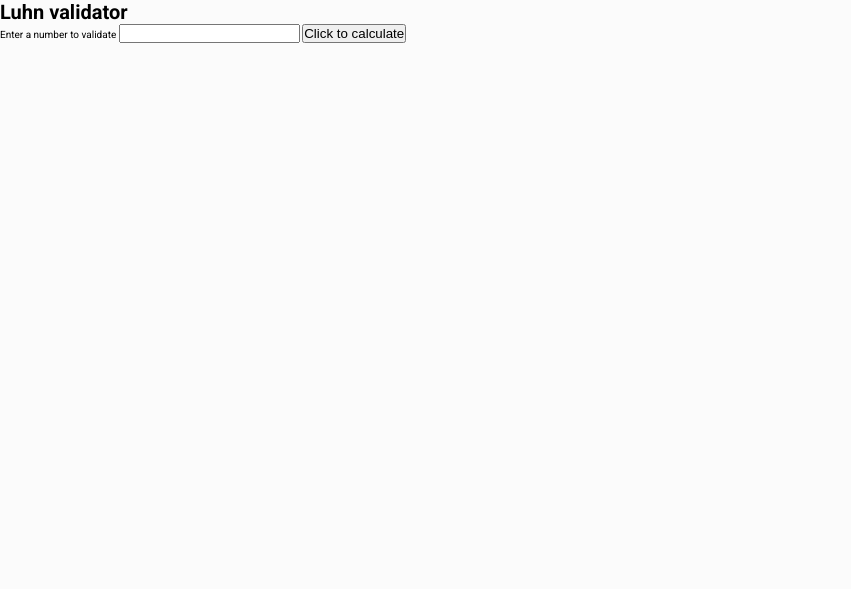
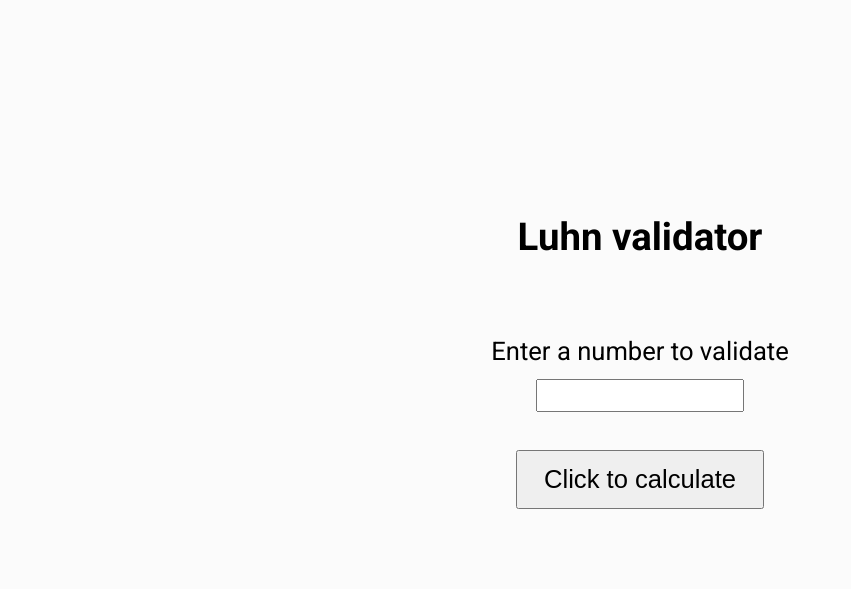
Before and after one commit to GPrzyborowski/luhn-validator, a website: page index.html in a window 1280 px wide. Shown: the whole page, without its empty margins (0-851 px from the left). Drawn offline with Linux system fonts and the light colour scheme.

Commit message:
Add basic temporary styling

```diff
--- a/index.html
+++ b/index.html
@@ -15,12 +15,12 @@
 
 <body>
     <div class="main">
-        <h1>Luhn validator</h1>
+        <h1 class="main__header">Luhn validator</h1>
         <div class="input-box">
-            <label for="numberInput">Enter a number to validate</label>
-            <input type="text" id="numberInput" class="input-box__input">
-            <button class="input-box__button">Click to calculate</button>
-            <p class="input-box__result"></p>
+            <label for="numberInput" class="input-box__label">Enter a number to validate</label>
+            <input type="text" id="numberInput" class="input-box__input vertical-margin">
+            <button class="input-box__button vertical-margin">Click to calculate</button>
+            <p class="input-box__result vertical-margin"></p>
         </div>
     </div>
 <script src="./dist/js/script.min.js"></script>
--- a/src/sass/main.scss
+++ b/src/sass/main.scss
@@ -13,5 +13,31 @@ body {
 }
 
 .main {
+	height: 100vh;
+	display: flex;
+	flex-direction: column;
+	justify-content: center;
+	align-items: center;
+	&__header {
+		margin-bottom: 2em;
+		font-size: 2.4rem;
+	}
+}
 
+.vertical-margin {
+	margin: 1em 2em;
 }
+
+.input-box {
+	display: flex;
+	flex-direction: column;
+    align-items: center;
+	font-size: 1.6rem;
+	&__input {
+        padding: 0.5em 1em;
+	}
+	&__button {
+		padding: 0.5em 1em;
+		font-size: 1.6rem;
+	}
+}
```
Also changed, not shown: dist/css/main.min.css.
